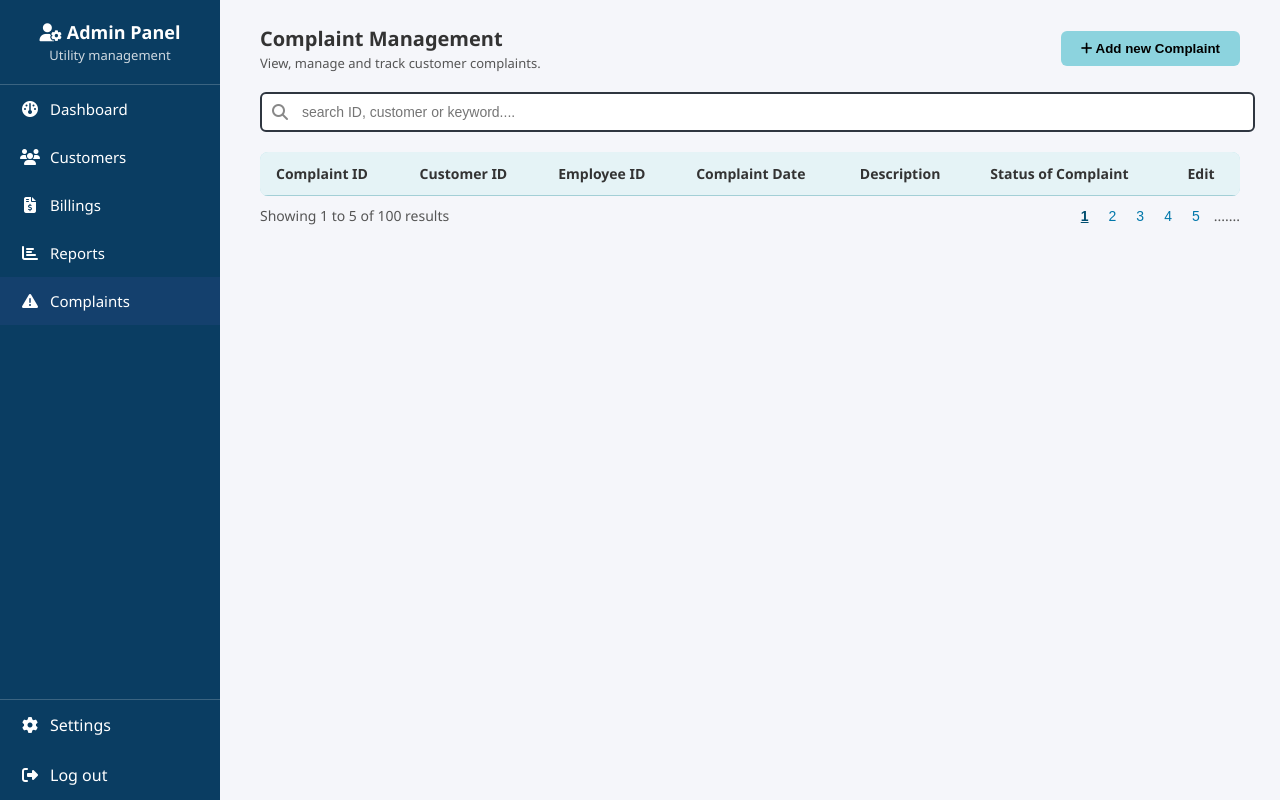
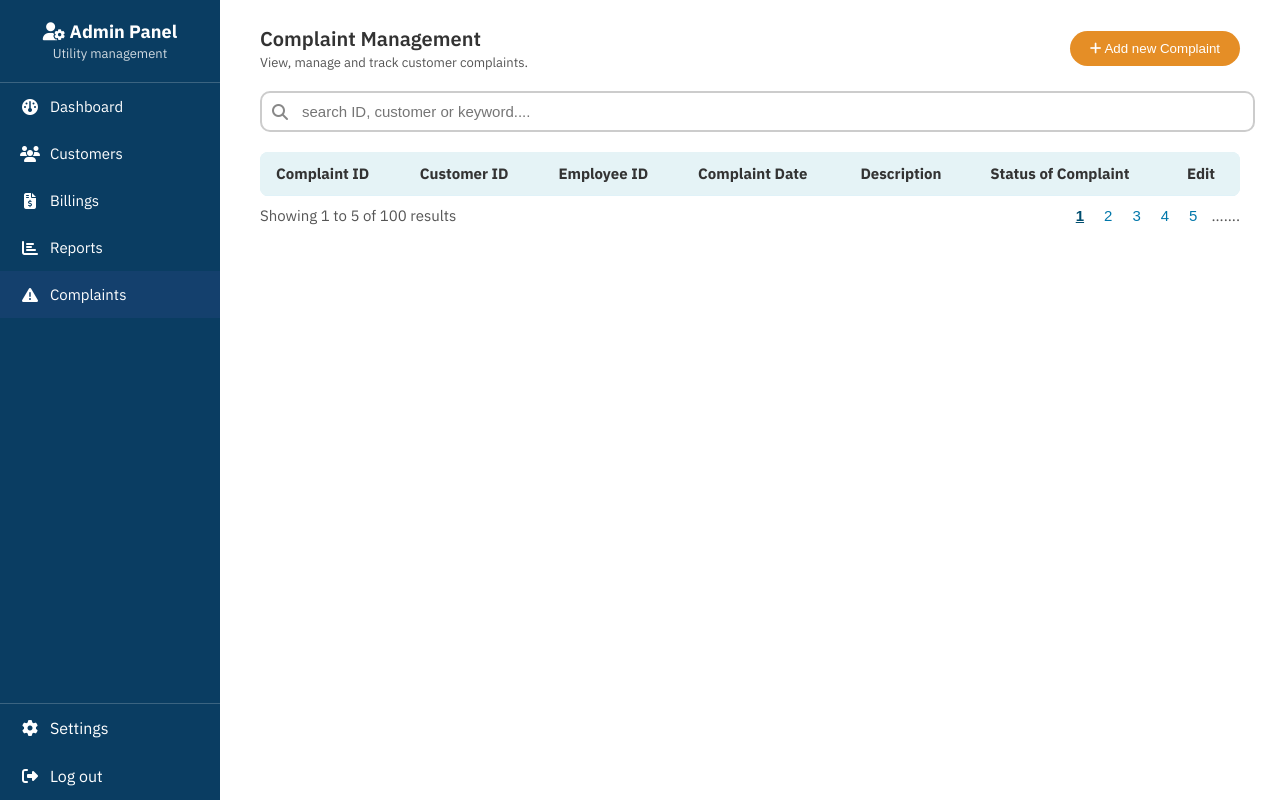
Before and after one commit to Sadeeshana/Utility-Managment-System, a PHP site: page /complaint_management.html in a window 1280 px wide. Run offline with PHP 8.4, Linux system fonts and the light colour scheme; lists and menus that the app fills with data are empty.

Commit message:
Update CSS files
Update CSS files

```diff
--- a/Frontend/Addnewbill.css
+++ b/Frontend/Addnewbill.css
@@ -52,9 +52,11 @@ label {
     font-weight: 600;
     margin-bottom: 5px;
     font-family: 'IBM Plex Sans';
+    font-size: 17px;
 }
 
 input {
+    background-color: #F5F6FA;
     padding: 10px;
     border-radius: 10px;
     border: 1px ;
--- a/Frontend/Billing.css
+++ b/Frontend/Billing.css
@@ -180,6 +180,7 @@ input[type="text"]:focus, input[type="number"]:focus, select:focus {
   color: #333;
   border: none;
   border-radius: 30px;
+  font-family: 'IBM Plex Sans';
   padding: 10px 0;
   font-weight: 500;
   cursor: pointer;
--- a/Frontend/Billing_Management.css
+++ b/Frontend/Billing_Management.css
@@ -143,10 +143,13 @@ body {
   width: 93%;
   padding: 10px 40px;
   border-radius: 6px;
-  border: 2px solid #2f3640;
+  border: 2px ;
   font-size: 14px;
   transition: border-color 0.3s;
   outline: none;
+  background-color: #F5F6FA;
+  font-family: 'IBM Plex Sans';
+  font-size: 14px;
 }
 
 .search-bar input:focus {
--- a/Frontend/Customer_registration.css
+++ b/Frontend/Customer_registration.css
@@ -92,6 +92,8 @@ label {
   font-weight: 600;
   margin-top: 10px;
   color: black;
+  font-family: 'IBM Plex Sans';
+  font-size: 17px;
 }
 
 input {
--- a/Frontend/addnewcomplaint.css
+++ b/Frontend/addnewcomplaint.css
@@ -48,6 +48,8 @@ h2 {
 label {
     font-weight: 600;
     margin-bottom: 5px;
+    font-family: 'IBM Plex Sans';
+    font-size: 17px;
 }
 
 input, textarea, select {
@@ -55,6 +57,9 @@ input, textarea, select {
     border-radius: 10px;
     border: 1px ;
     outline: none;
+    font-size: 15px;
+    background-color: #f9fafb;
+    font-family: 'IBM Plex Sans';
     font-size: 15px;
 }
 
--- a/Frontend/complaint_management.css
+++ b/Frontend/complaint_management.css
@@ -1,7 +1,9 @@
+@import url('https://fonts.googleapis.com/css2?family=IBM+Plex+Sans:wght@300;400;500;600;700&display=swap');
+
 body {
   margin: 0;
-  font-family: "Segoe UI", sans-serif;
-  background-color: #f5f6fa;
+  font-family: "iBM Plex Sans";
+  background-color: whte;
   color: #333;
 }
 
@@ -100,6 +102,8 @@ body {
 .header h1 {
   font-size: 20px;
   margin: 0;
+  font-family: 'IBM Plex Sans';
+  font-weight: 600;
 }
 
 .header p {
@@ -109,18 +113,18 @@ body {
 }
 
 .add-btn {
-  background-color: #8cd3de;
-  color: #000;
+  background-color: #E58E26;
+  color: white;
   border: none;
   padding: 10px 20px;
-  border-radius: 6px;
-  font-weight: 600;
+  border-radius: 30px;
+  font-weight: 200;
   cursor: pointer;
   transition: background 0.3s;
 }
 
 .add-btn:hover {
-  background-color: #82ccdd;
+  background-color: #E58E26;
 }
 
 /* Search bar */
@@ -132,15 +136,15 @@ body {
 .search-bar input {
   width: 93%;
   padding: 10px 40px;
-  border-radius: 6px;
-  border: 2px solid #2f3640;
-  font-size: 14px;
+  border-radius: 10px;
+  border: 2px solid #ccc;
+  font-size: 15px;
   transition: border-color 0.3s;
   outline: none;
 }
 
 .search-bar input:focus {
-  border-color: #82ccdd;
+  border-color:none;
 }
 
 .search-bar i {
@@ -156,7 +160,7 @@ body {
 table {
   width: 100%;
   border-collapse: collapse;
-  background-color: #b9e1e9;
+  background-color: #e0f2f8;
   border-radius: 8px;
   overflow: hidden;
 }
@@ -169,16 +173,16 @@ thead {
 th, td {
   text-align: left;
   padding: 12px 16px;
-  border-bottom: 1px solid #a3cfd6;
+  border-bottom: 1px solid #e0f2f8;
 }
 
 th {
-  font-size: 14px;
+  font-size: 15px;
   color: #333;
 }
 
 td {
-  font-size: 14px;
+  font-size: 15px;
 }
 
 tr:last-child td {
@@ -188,7 +192,7 @@ tr:last-child td {
 /* Pagination */
 .pagination {
   margin-top: 10px;
-  font-size: 14px;
+  font-size: 15px;
   display: flex;
   justify-content: space-between;
   align-items: center;
@@ -209,7 +213,7 @@ tr:last-child td {
   border: none;
   color: #0077aa;
   cursor: pointer;
-  font-size: 14px;
+  font-size: 15px;
   transition: color 0.2s, font-weight 0.2s;
 }
 
```
Also changed, not shown: Frontend/editcomplaint.css (+19 -11 lines).
